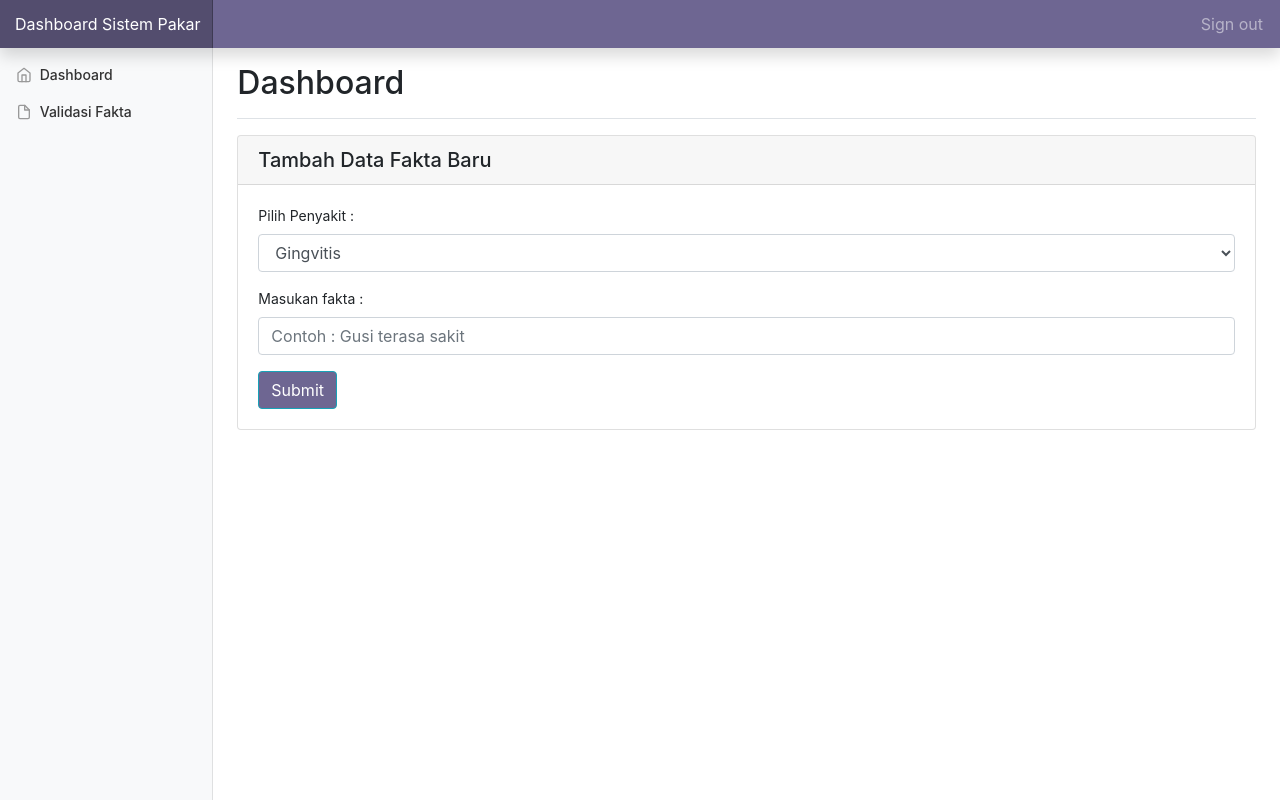
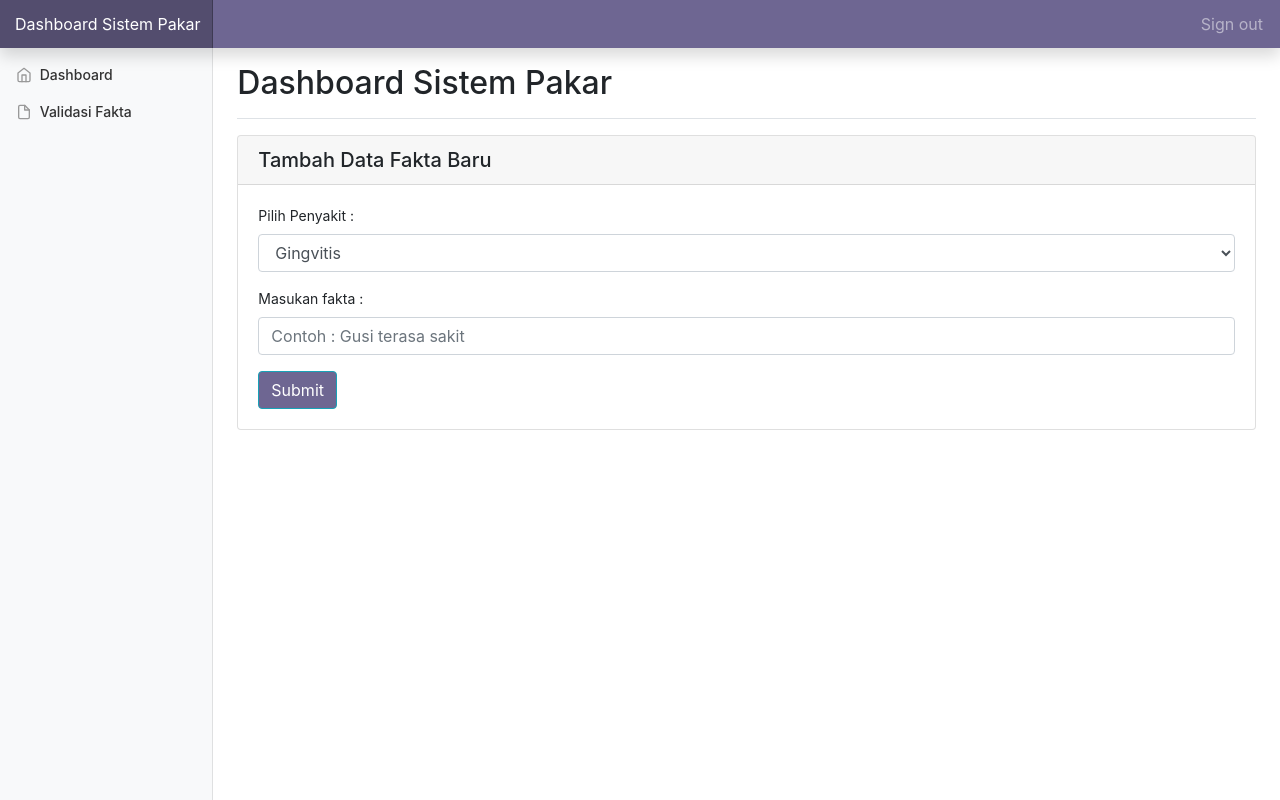
Before and after one commit to rachmadhartono8/sistem-pakar-kesehatan-gigi, a PHP site: page /pakar-home.php in a window 1280 px wide. Run offline with PHP 8.4, Linux system fonts and the light colour scheme; data comes from the database, SQL or seed files in the repository; some libraries are stand-ins or nearby versions.

Commit message:
fakta baru

```diff
--- a/pakar-home.php
+++ b/pakar-home.php
@@ -33,7 +33,7 @@
 
         <main role="main" class="col-md-9 ml-sm-auto col-lg-10 px-4">
           <div class="d-flex justify-content-between flex-wrap flex-md-nowrap align-items-center pt-3 pb-2 mb-3 border-bottom">
-            <h1 class="h2">Dashboard</h1>
+            <h1 class="h2">Dashboard Sistem Pakar </h1>
           </div>
           <div class="card">
 			  <h5 class="card-header">Tambah Data Fakta Baru</h5>
```
